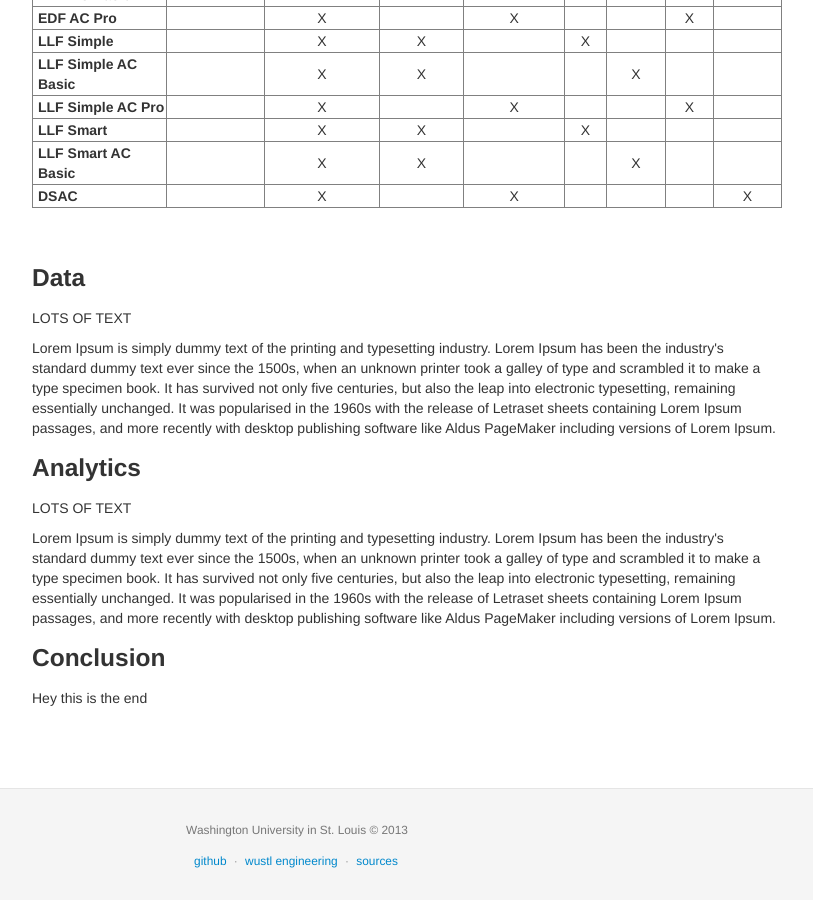
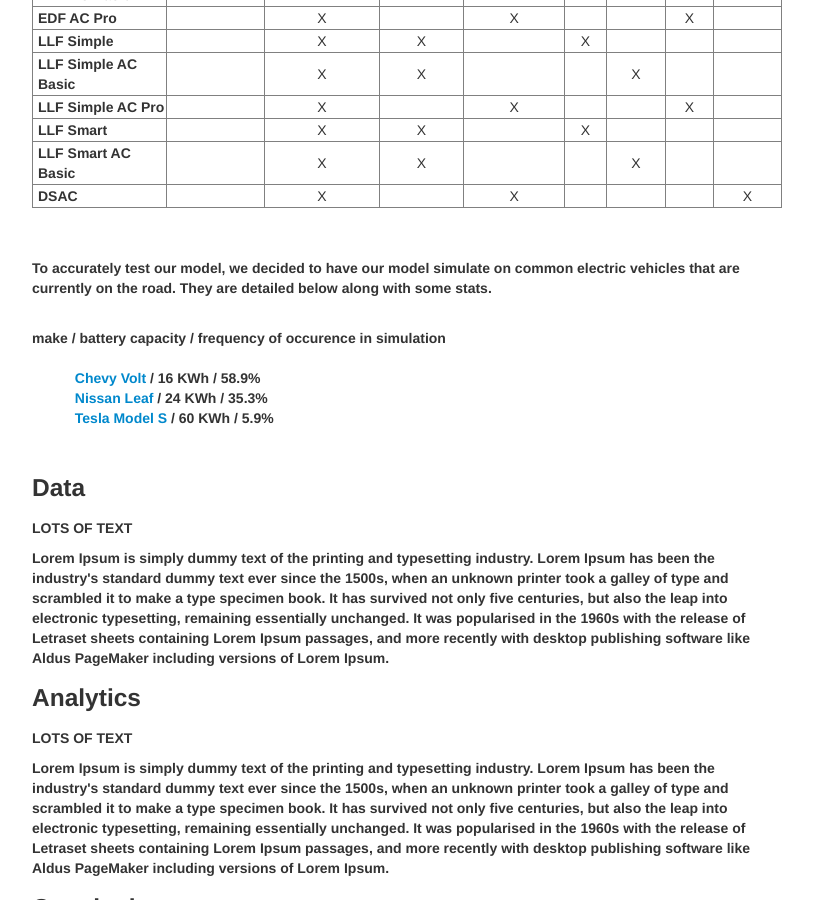
Before and after one commit to andhess/chargeAlgorithmsWeb, a Jekyll site: the page built from project.html, in a window 1280 px wide and 900 px high, scrolled down 1674 px. Shown: the whole window, without its empty margins (343-1156 px from the left). Built offline with Jekyll 4.4.1, drawn with Linux system fonts in a browser that asks for light colours; Markdown is read by kramdown in place of the engine named in the settings.

Commit message:
working hard

```diff
--- a/project.html
+++ b/project.html
@@ -77,7 +77,6 @@ permalink: /project.html
           <strong>Full Admission:</strong> All vehicles are admitted<br>
           <strong>Profit Maximization:</strong> Vehicle are admitted if total profit is predicted to increase
         </p>
-
 
         <br>
 
@@ -220,7 +219,14 @@ permalink: /project.html
         </table>
 
         <br><br>
+        <h5>To accurately test our model, we decided to have our model simulate on common electric vehicles that are currently on the road.  They are detailed below along with some stats.</h5>
+        <br>
+        <p><strong>make / battery capacity / frequency of occurence in simulation</stong><br><br>
+            &nbsp;&nbsp;&nbsp;&nbsp;&nbsp;&nbsp;&nbsp;&nbsp;&nbsp;&nbsp;&nbsp;<a href="http://en.wikipedia.org/wiki/Chevrolet_Volt">Chevy Volt</a> / 16 KWh / 58.9%<br>
+            &nbsp;&nbsp;&nbsp;&nbsp;&nbsp;&nbsp;&nbsp;&nbsp;&nbsp;&nbsp;&nbsp;<a href="http://en.wikipedia.org/wiki/Nissan_Leaf">Nissan Leaf</a> / 24 KWh / 35.3%<br>
+            &nbsp;&nbsp;&nbsp;&nbsp;&nbsp;&nbsp;&nbsp;&nbsp;&nbsp;&nbsp;&nbsp;<a href="http://en.wikipedia.org/wiki/Tesla_Model_S">Tesla Model S</a> / 60 KWh / 5.9%</p>
 
+            <br>
 
     </section>
     <section id="data">
```
